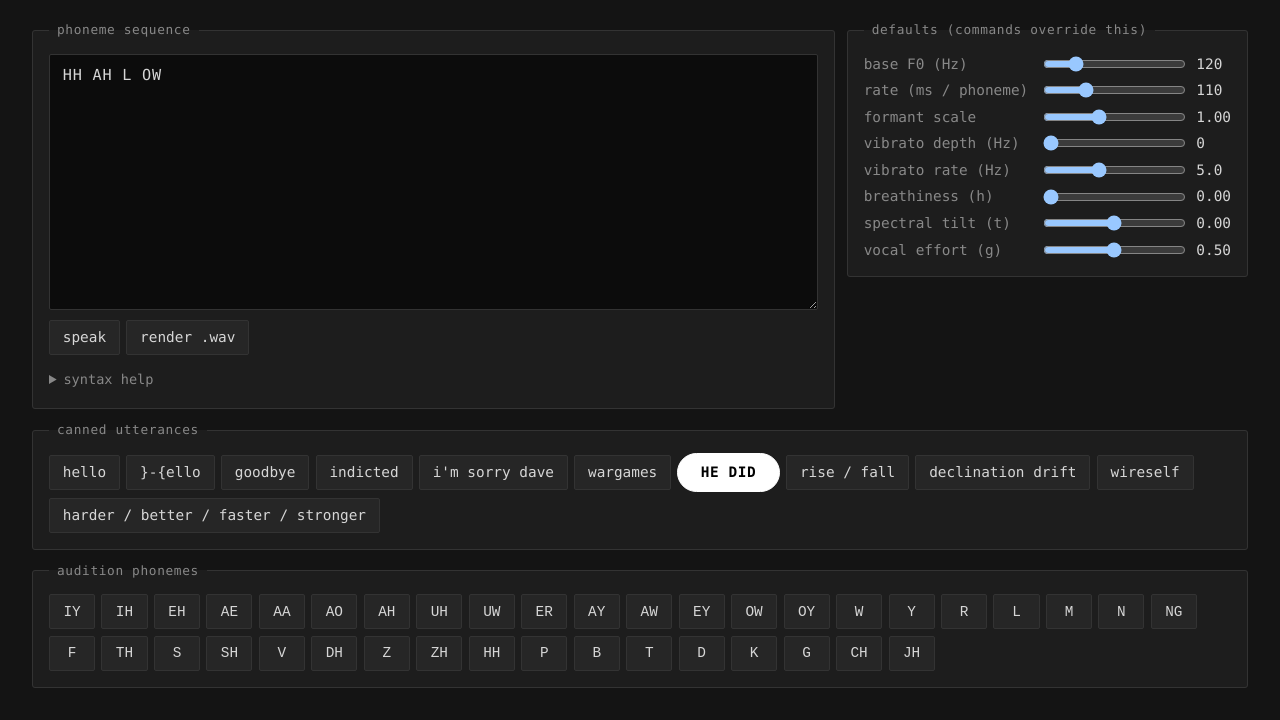
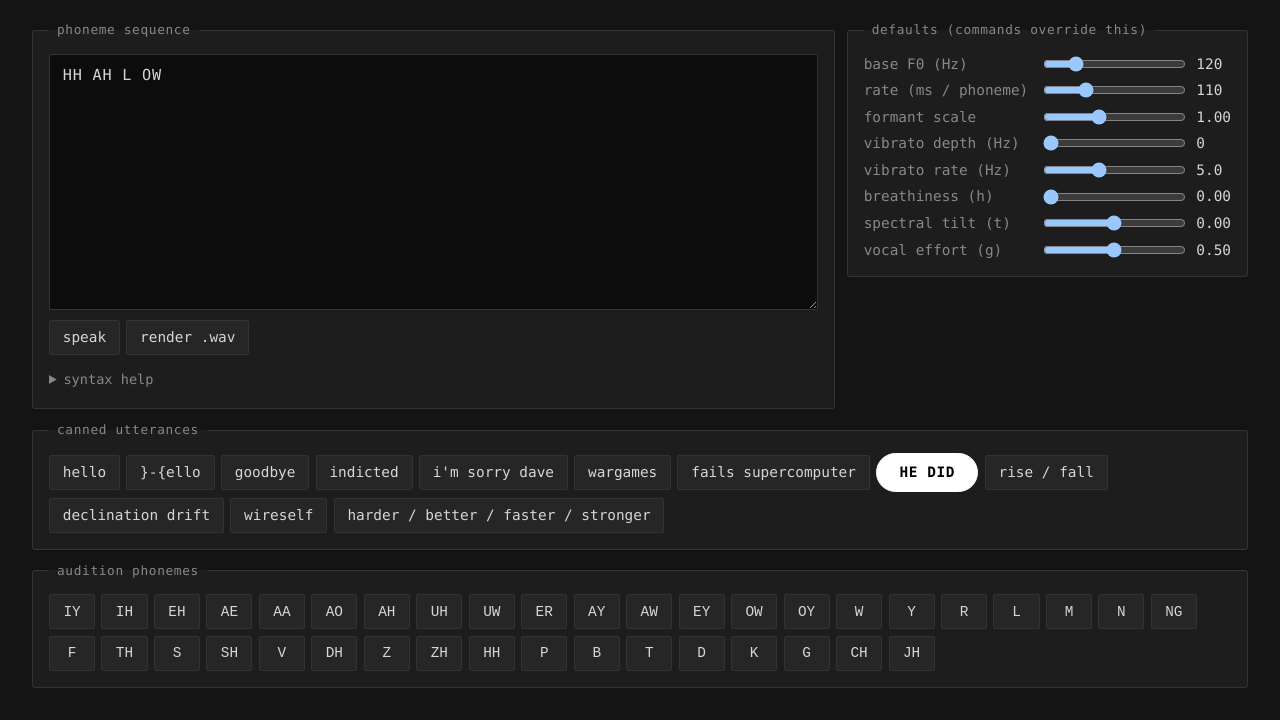
Before and after one commit to tgies/klattsch, a website with bundled scripts: page index.html in a window 1280 px wide. Shown: the part 108-828 px from the top of the page. Built offline with nearby package versions, Linux system fonts and the light colour scheme.

Commit message:
feat: fails supercomputer

```diff
--- a/index.html
+++ b/index.html
@@ -87,6 +87,7 @@ examples
         <button class="canned" data-seq="AY D IH D b+10 EH+10 V R IY+8 TH IH+8 NG R AY-40 T , b120 AE N D DH EY IH+10 N D AY-20 T IH-10 D M IY-10">indicted</button>
         <button class="canned" data-seq="AY+8 M S AO+10 R IY-30 D EY+10 V">i'm sorry dave</button>
         <button class="canned" data-seq="r140 b80 s1.35 g0.5 h0.15 t-0.1 AH S T R EY+30 N ZH G EY-50 M p700 b80 DH IY OW+10 r100 N L IY+8 W IH+8 N IH+8 NG r140 M UW-30 V , IH+10 Z p700 b75 N AA+6 T T UW+8 P L r200 EY-50">wargames</button>
+        <button class="canned" data-seq="r120 b60 s0.7 t0.4 g1 h0.2 v20 w7 AY HH AE V b+8 AE+8 K S b-16 EH S T UW OW V ER h0.6 b+150 S EH V b+8 AH+8 N HH AH N D R EH D b-100 h s1.2 P EH-10 T AH-10 B AY-10 T S s0.7 b-50 AH V b+16 s1 h F EY-8 L Z-8 K AA-8 M P AH L EY-8 SH AH-8 N Z">fails supercomputer</button>
         <button class="canned pill" data-seq="g0.8 HH IY+30 b+50 v20 w10 D r900 IH-100 r D">HE DID</button>
         <button class="canned" data-seq="r500 AY+30 . AY-30">rise / fall</button>
         <button class="canned" data-seq="HH AH L OW b+15 W ER L D">declination drift</button>
```
